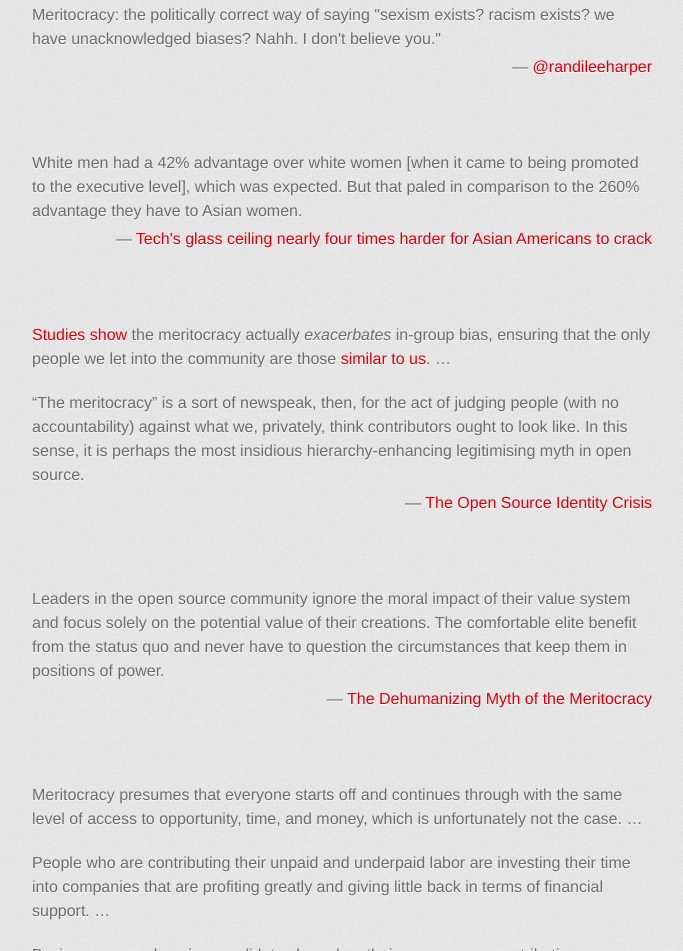
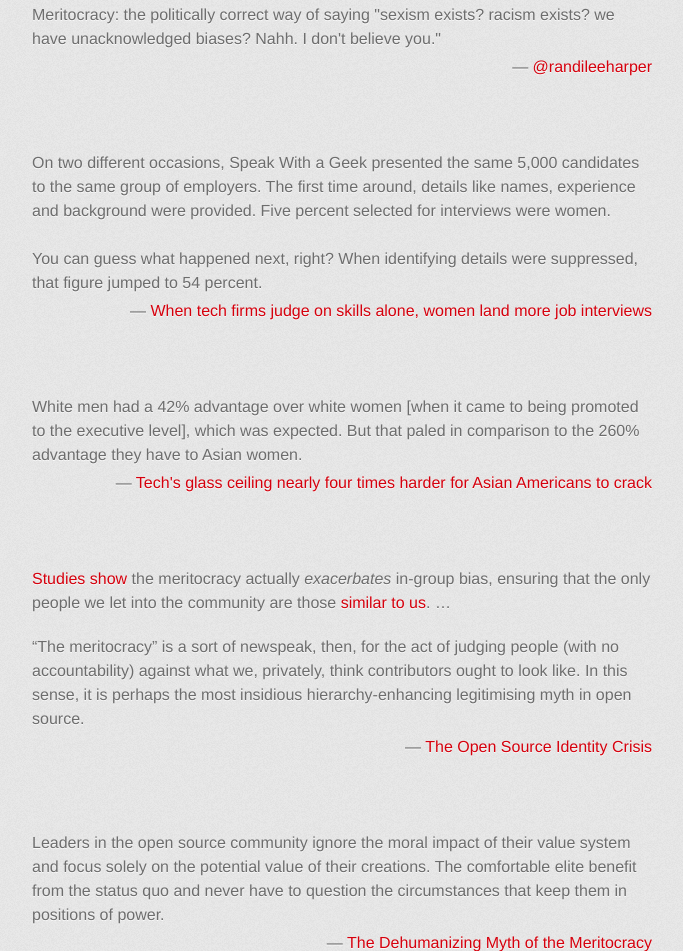
Before and after one commit to indirect/istechameritocracy.com, a plain HTML site: page index.html in a window 1280 px wide. Shown: the part 869-1820 px from the top of the page, without its empty margins (298-981 px from the left). Drawn offline with Linux system fonts and the light colour scheme.

Commit message:
add results of research by Speak With a Geek

```diff
--- a/index.html
+++ b/index.html
@@ -41,6 +41,12 @@
 <p>Meritocracy: the politically correct way of saying "sexism exists? racism exists? we have unacknowledged biases? Nahh. I don't believe you."</p>
 
 <p class="attribution"><a href="https://twitter.com/randileeharper/status/621097359854841856">@randileeharper</a></p>
+<br>
+
+<p>On two different occasions, Speak With a Geek presented the same 5,000 candidates to the same group of employers. The first time around, details like names, experience and background were provided. Five percent selected for interviews were women.
+<br><br>
+You can guess what happened next, right? When identifying details were suppressed, that figure jumped to 54 percent.</p>
+<p class="attribution"><a href="https://www.cnet.com/news/when-tech-firms-judge-on-skills-alone-women-land-more-job-interviews/">When tech firms judge on skills alone, women land more job interviews</a></p>
 <br>
 
 <p>White men had a 42% advantage over white women [when it came to being promoted to the executive level], which was expected. But that paled in comparison to the 260% advantage they have to Asian women.</p>
```
